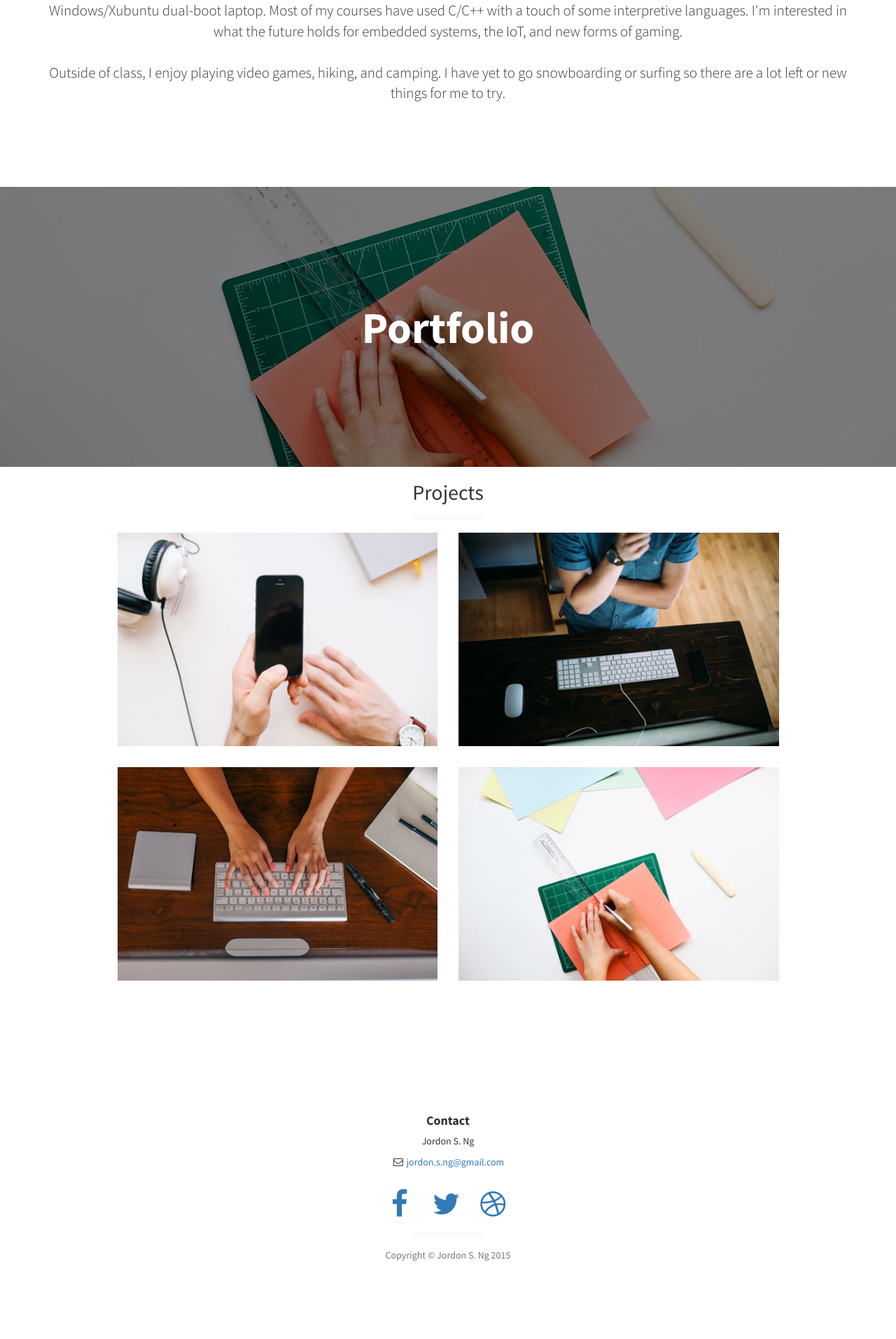
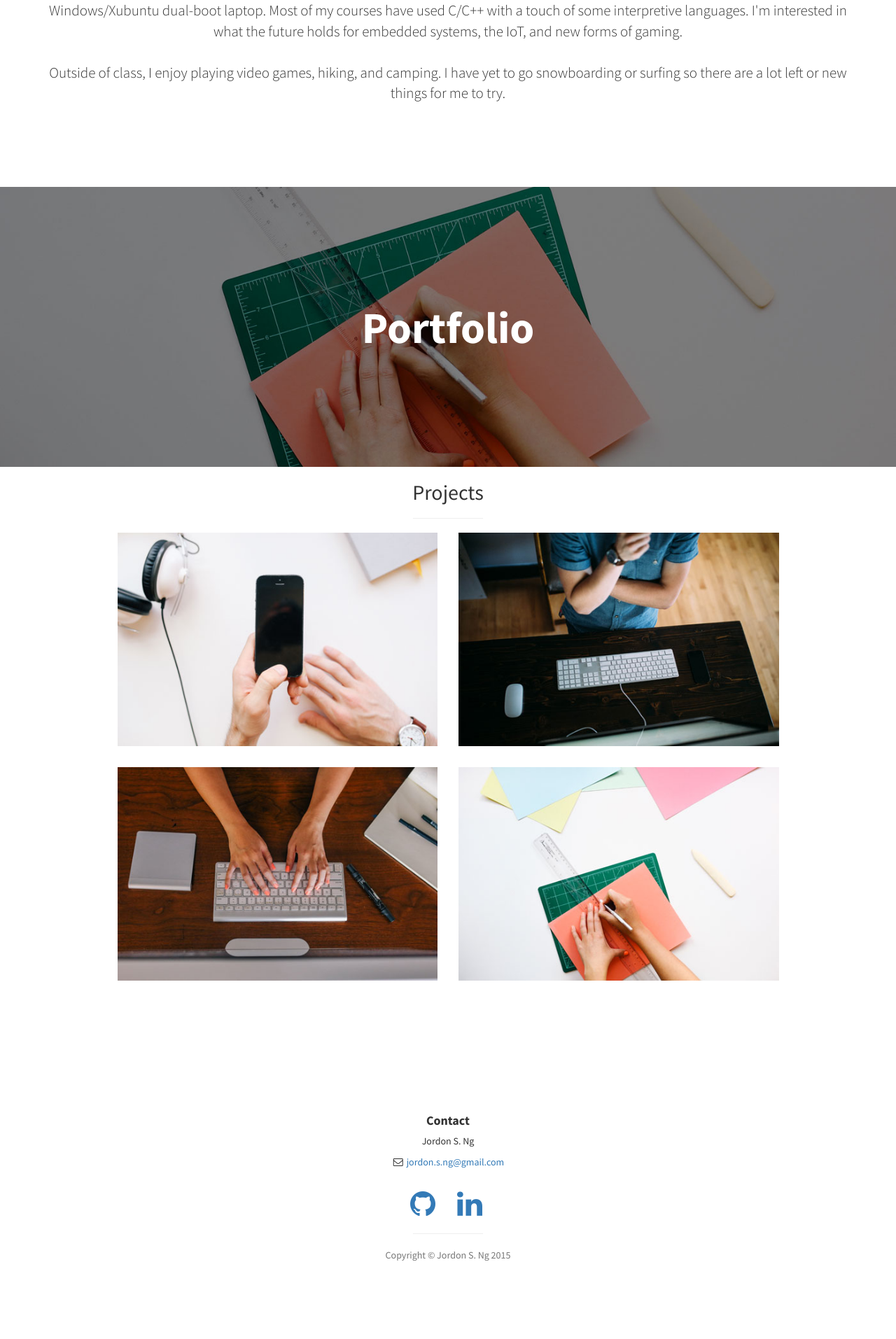
Before and after one commit to jsng0/jsng0.github.io, a Jekyll site: the page index.html, which Jekyll copies as it is, in a window 1280 px wide. Shown: the part 1189-3102 px from the top of the page at 70% size. Built offline with Jekyll 4.4.1, drawn with Linux system fonts in a browser that asks for light colours.

Commit message:
update to contact buttons

```diff
--- a/index.html
+++ b/index.html
@@ -159,13 +159,10 @@
                         <br>
                         <ul class="list-inline">
                             <li>
-                                <a href="#"><i class="fa fa-facebook fa-fw fa-3x"></i></a>
+                                <a href="https://github.com/the-jsng"><i class="fa fa-github fa-fw fa-3x"></i></a>
                             </li>
                             <li>
-                                <a href="#"><i class="fa fa-twitter fa-fw fa-3x"></i></a>
-                            </li>
-                            <li>
-                                <a href="#"><i class="fa fa-dribbble fa-fw fa-3x"></i></a>
+                                <a href="https://www.linkedin.com/in/jsng0"><i class="fa fa-linkedin fa-fw fa-3x"></i></a>
                             </li>
                         </ul>
                         <hr class="small">
```
